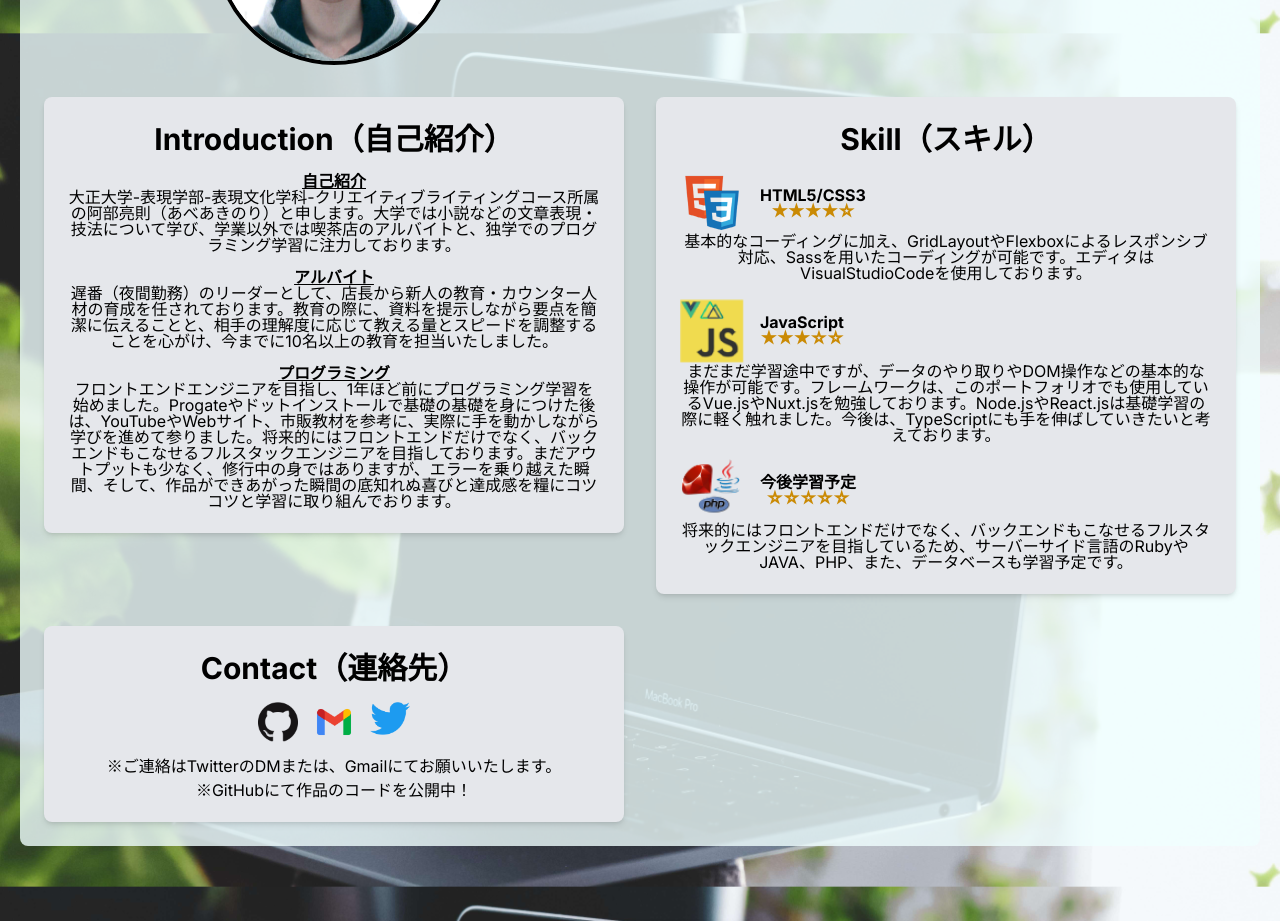
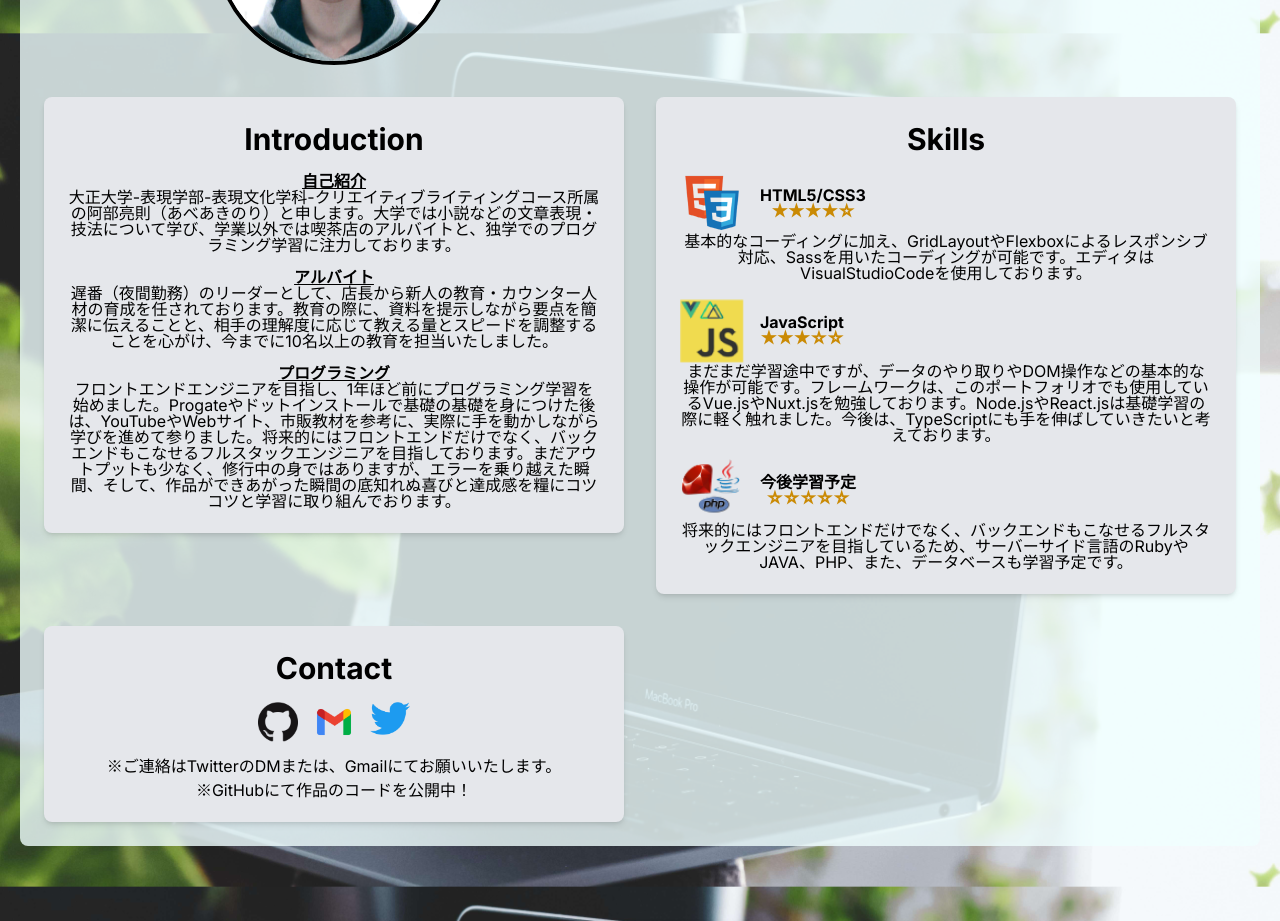
Before and after one commit to Akinori99/my-next-portfolio, a Next.js app: page /about in a window 1280 px wide. Shown: the part 820-1741 px from the top of the page. Built offline with nearby package versions, Linux system fonts and the light colour scheme.

Commit message:
♻️ Sub-heading correction.

```diff
--- a/app/about/page.jsx
+++ b/app/about/page.jsx
@@ -60,13 +60,13 @@ export default function ABOUT() {
             <p className="text-2xl mt-2">-Abe Akinori-</p>
           </div>
           <div className="col-span-1">
-            {renderSection("Introduction（自己紹介）", introductionItems)}
+            {renderSection("Introduction", introductionItems)}
           </div>
           <div className="col-span-1">
-            {renderSection("Skill（スキル）", skillItems, true)}
+            {renderSection("Skills", skillItems, true)}
           </div>
           <div className="col-span-1 bg-gray-200 rounded-lg shadow-md p-6 text-center">
-            <h2 className="text-3xl font-bold">Contact（連絡先）</h2>
+            <h2 className="text-3xl font-bold">Contact</h2>
             <div className="flex justify-center mt-4">
               <ContactIcon href="https://github.com/Akinori99" src="/img/github.png" alt="GitHub" />
               <ContactIcon href="mailto:akinori.work99@gmail.com" src="/img/gmail.png" alt="Gmail" />
```
